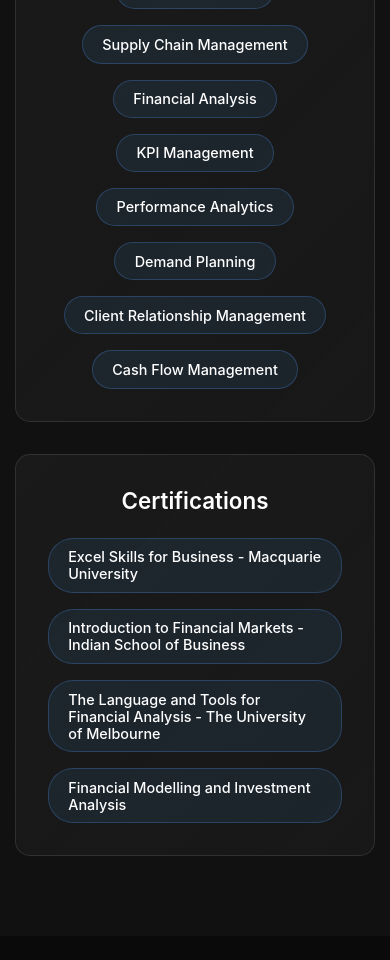
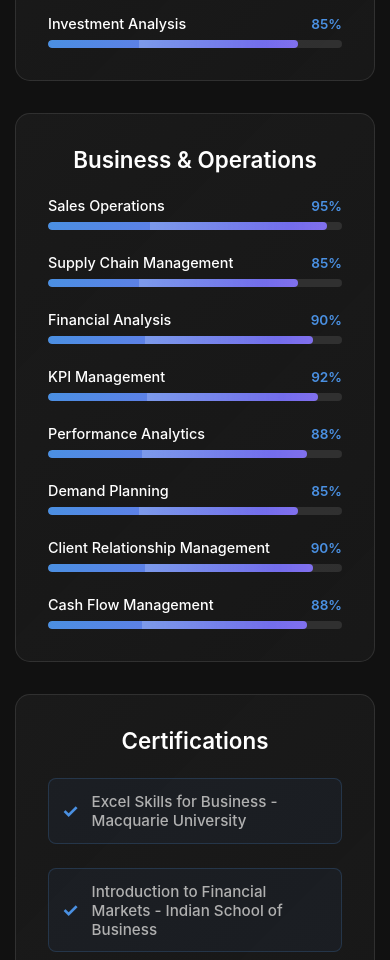
Before and after one commit to haseebali1101/Portfolio, a React (Create React App) app: page / in a window 390 px wide. Shown: the part 5380-6340 px from the top of the page. Built offline with nearby package versions, Linux system fonts and the light colour scheme.

Commit message:
Add all required portfolio features: proficiency indicators, project links, responsive design, contact enhancements

```diff
--- a/src/components/Contact.js
+++ b/src/components/Contact.js
@@ -18,9 +18,15 @@
             <span className="contact-label">Email</span>
             <span className="contact-value">{personal.email}</span>
           </a>
+          {personal.phone && (
+            <a href={`tel:${personal.phone}`} className="contact-item">
+              <span className="contact-label">Phone</span>
+              <span className="contact-value">{personal.phone}</span>
+            </a>
+          )}
           <a href={personal.linkedin} target="_blank" rel="noopener noreferrer" className="contact-item">
             <span className="contact-label">LinkedIn</span>
-            <span className="contact-value">{personal.linkedin.replace('https://', '')}</span>
+            <span className="contact-value">{personal.linkedin.replace('https://www.', '').replace('https://', '')}</span>
           </a>
           <a href={personal.github} target="_blank" rel="noopener noreferrer" className="contact-item">
             <span className="contact-label">GitHub</span>
--- a/src/components/Header.js
+++ b/src/components/Header.js
@@ -56,7 +56,7 @@
               className={activeSection === 'about' ? 'active' : ''}
               onClick={(e) => { e.preventDefault(); scrollToSection('about'); }}
             >
-              About
+              Home
             </a>
           </li>
           <li>
--- a/src/components/Skills.css
+++ b/src/components/Skills.css
@@ -53,49 +53,107 @@
 
 .skills-list {
   display: flex;
-  flex-wrap: wrap;
-  gap: 1rem;
-  justify-content: center;
+  flex-direction: column;
+  gap: 1.5rem;
 }
 
-.skill-tag {
-  background: rgba(74, 144, 226, 0.1);
+.skill-item {
+  width: 100%;
+}
+
+.skill-header {
+  display: flex;
+  justify-content: space-between;
+  align-items: center;
+  margin-bottom: 0.5rem;
+}
+
+.skill-name {
   color: var(--text-primary);
-  padding: 0.7rem 1.4rem;
-  border-radius: 25px;
-  border: 1px solid rgba(74, 144, 226, 0.3);
   font-size: 0.95rem;
   font-weight: 500;
-  transition: all 0.3s cubic-bezier(0.4, 0, 0.2, 1);
-  cursor: default;
+}
+
+.skill-percentage {
+  color: var(--accent-primary);
+  font-size: 0.9rem;
+  font-weight: 600;
+}
+
+.skill-bar-container {
+  width: 100%;
+  height: 8px;
+  background: rgba(255, 255, 255, 0.1);
+  border-radius: 10px;
+  overflow: hidden;
+  position: relative;
+}
+
+.skill-bar {
+  height: 100%;
+  background: var(--accent-gradient);
+  border-radius: 10px;
+  transition: width 1.5s ease-in-out;
   position: relative;
   overflow: hidden;
 }
 
-.skill-tag::before {
-  content: '';
+.skill-bar-fill {
   position: absolute;
-  top: 50%;
-  left: 50%;
-  width: 0;
-  height: 0;
-  background: var(--accent-gradient);
-  border-radius: 50%;
-  transform: translate(-50%, -50%);
-  transition: width 0.4s ease, height 0.4s ease;
-  z-index: -1;
+  top: 0;
+  left: 0;
+  right: 0;
+  bottom: 0;
+  background: linear-gradient(90deg,
+    rgba(255, 255, 255, 0.2) 0%,
+    transparent 50%,
+    rgba(255, 255, 255, 0.2) 100%);
+  animation: shimmer 2s infinite;
 }
 
-.skill-tag:hover {
-  color: var(--bg-primary);
-  border-color: transparent;
-  transform: scale(1.08) translateY(-2px);
-  box-shadow: 0 5px 20px rgba(74, 144, 226, 0.4);
+@keyframes shimmer {
+  0% {
+    transform: translateX(-100%);
+  }
+  100% {
+    transform: translateX(100%);
+  }
 }
 
-.skill-tag:hover::before {
-  width: 300px;
-  height: 300px;
+
+.skill-item.certification {
+  display: flex;
+  align-items: center;
+  gap: 0.8rem;
+  padding: 0.8rem;
+  background: rgba(74, 144, 226, 0.05);
+  border-radius: 8px;
+  border: 1px solid rgba(74, 144, 226, 0.2);
+  transition: all 0.3s ease;
+}
+
+.skill-item.certification:hover {
+  background: rgba(74, 144, 226, 0.1);
+  border-color: var(--accent-primary);
+  transform: translateX(5px);
+}
+
+.cert-icon {
+  color: var(--accent-primary);
+  font-size: 1.2rem;
+  font-weight: bold;
+}
+
+.skill-item.certification .skill-name {
+  color: var(--text-secondary);
+  font-size: 0.95rem;
+}
+
+@media (max-width: 1024px) {
+  .skills-container {
+    grid-template-columns: repeat(auto-fit, minmax(280px, 1fr));
+    gap: 2rem;
+  }
 }
 
 @media (max-width: 768px) {
@@ -113,8 +171,11 @@
     margin-bottom: 1.5rem;
   }
 
-  .skill-tag {
-    padding: 0.6rem 1.2rem;
+  .skill-name {
     font-size: 0.9rem;
   }
+
+  .skill-percentage {
+    font-size: 0.85rem;
+  }
 }
--- a/src/components/Skills.js
+++ b/src/components/Skills.js
@@ -1,25 +1,86 @@
-import React from 'react';
+import React, { useEffect, useRef, useState } from 'react';
 import './Skills.css';
 import { portfolioData } from '../data/portfolioData';
 
 const Skills = () => {
   const { skills } = portfolioData;
-  const skillCategories = Object.keys(skills).map(category => ({
-    category,
-    skills: skills[category]
-  }));
+  const [isVisible, setIsVisible] = useState(false);
+  const sectionRef = useRef(null);
+
+  useEffect(() => {
+    const observer = new IntersectionObserver(
+      ([entry]) => {
+        if (entry.isIntersecting) {
+          setIsVisible(true);
+        }
+      },
+      { threshold: 0.2 }
+    );
+
+    if (sectionRef.current) {
+      observer.observe(sectionRef.current);
+    }
+
+    return () => {
+      if (sectionRef.current) {
+        observer.unobserve(sectionRef.current);
+      }
+    };
+  }, []);
+
+  const skillCategories = Object.keys(skills).map(category => {
+    const categoryData = skills[category];
+    const isObject = typeof categoryData === 'object' && !Array.isArray(categoryData) && categoryData !== null;
+
+    return {
+      category,
+      skills: isObject ? Object.keys(categoryData) : categoryData,
+      proficiencies: isObject ? categoryData : null,
+      isCertification: Array.isArray(categoryData)
+    };
+  });
+
 
   return (
-    <section id="skills" className="skills">
-      <h2 className="section-title">Skills</h2>
+    <section id="skills" className="skills" ref={sectionRef}>
+      <h2 className="section-title">Skills & Expertise</h2>
       <div className="skills-container">
         {skillCategories.map((category, index) => (
           <div key={index} className="skill-category">
             <h3 className="category-title">{category.category}</h3>
             <div className="skills-list">
-              {category.skills.map((skill, i) => (
-                <span key={i} className="skill-tag">{skill}</span>
-              ))}
+              {category.isCertification ? (
+                category.skills.map((skill, i) => (
+                  <div key={i} className="skill-item certification">
+                    <span className="cert-icon">✓</span>
+                    <span className="skill-name">{skill}</span>
+                  </div>
+                ))
+              ) : (
+                category.skills.map((skill, i) => {
+                  const proficiency = category.proficiencies ? category.proficiencies[skill] : null;
+                  return (
+                    <div key={i} className="skill-item">
+                      <div className="skill-header">
+                        <span className="skill-name">{skill}</span>
+                        <span className="skill-percentage">{proficiency}%</span>
+                      </div>
+                      <div className="skill-bar-container">
+                        <div
+                          className={`skill-bar ${isVisible ? 'animate' : ''}`}
+                          style={{ width: isVisible ? `${proficiency}%` : '0%' }}
+                          role="progressbar"
+                          aria-valuenow={proficiency}
+                          aria-valuemin="0"
+                          aria-valuemax="100"
+                        >
+                          <div className="skill-bar-fill"></div>
+                        </div>
+                      </div>
+                    </div>
+                  );
+                })
+              )}
             </div>
           </div>
         ))}
--- a/src/data/portfolioData.js
+++ b/src/data/portfolioData.js
@@ -83,17 +83,29 @@
   ],
 
   skills: {
-    "Analytics & BI Tools": [
-      "Power BI", "SAP", "SPSS", "MS Excel VBA", "Data Analysis"
-    ],
-    "Programming & Technical": [
-      "Python", "SQL", "Financial Modeling", "Investment Analysis"
-    ],
-    "Business & Operations": [
-      "Sales Operations", "Supply Chain Management", "Financial Analysis",
-      "KPI Management", "Performance Analytics", "Demand Planning",
-      "Client Relationship Management", "Cash Flow Management"
-    ],
+    "Analytics & BI Tools": {
+      "Power BI": 90,
+      "SAP": 85,
+      "SPSS": 75,
+      "MS Excel VBA": 88,
+      "Data Analysis": 90
+    },
+    "Programming & Technical": {
+      "Python": 80,
+      "SQL": 85,
+      "Financial Modeling": 90,
+      "Investment Analysis": 85
+    },
+    "Business & Operations": {
+      "Sales Operations": 95,
+      "Supply Chain Management": 85,
+      "Financial Analysis": 90,
+      "KPI Management": 92,
+      "Performance Analytics": 88,
+      "Demand Planning": 85,
+      "Client Relationship Management": 90,
+      "Cash Flow Management": 88
+    },
     "Certifications": [
       "Excel Skills for Business - Macquarie University",
       "Introduction to Financial Markets - Indian School of Business",
@@ -107,25 +119,28 @@
       title: "Power BI Sales Dashboard Development",
       description: "Developed comprehensive Power BI dashboards to track food portfolio performance metrics, enabling data-driven decision making across regional sales teams and improving visibility into key performance indicators.",
       technologies: ["Power BI", "SAP", "Data Visualization", "Sales Analytics"],
-      impact: "Enhanced visibility and streamlined reporting processes for leadership"
+      impact: "Enhanced visibility and streamlined reporting processes for leadership",
+      github: "https://github.com/haseebali1101",
+      demo: null,
+      image: null
     },
     {
       title: "Portfolio Management & Growth Strategy",
       description: "Managed 200+ B2B accounts achieving consistent 10% month-over-month growth through strategic account management, KPI tracking, and data-driven sales coaching methodologies.",
       technologies: ["CRM", "Sales Analytics", "Performance Management", "KPI Tracking"],
-      impact: "$500K+ monthly turnover with double-digit growth rates"
+      impact: "$500K+ monthly turnover with double-digit growth rates",
+      github: "https://github.com/haseebali1101",
+      demo: null,
+      image: null
     },
     {
       title: "SAP Sales Data Integration",
       description: "Created and modified distributor codes in SAP system to ensure accurate tracking of sales data and performance across multiple distribution channels, improving data accuracy and operational efficiency.",
       technologies: ["SAP", "Data Management", "Process Optimization"],
-      impact: "Improved data accuracy and sales tracking efficiency"
-    },
-    {
-      title: "Supply Chain Coordination System",
-      description: "Coordinated with supply chain teams to optimize SKU delivery timing and improve order fulfillment accuracy, resulting in enhanced operational efficiency and customer satisfaction.",
-      technologies: ["Supply Chain Management", "Inventory Management", "Operations Analytics"],
-      impact: "Improved order fulfillment accuracy and delivery efficiency"
+      impact: "Improved data accuracy and sales tracking efficiency",
+      github: "https://github.com/haseebali1101",
+      demo: null,
+      image: null
     }
   ],
 
```
Also changed, not shown: src/components/Projects.css (+86 -11 lines), src/components/Projects.js (+47 -3 lines), 1 other file (tests, documents, lock files or other folders).
